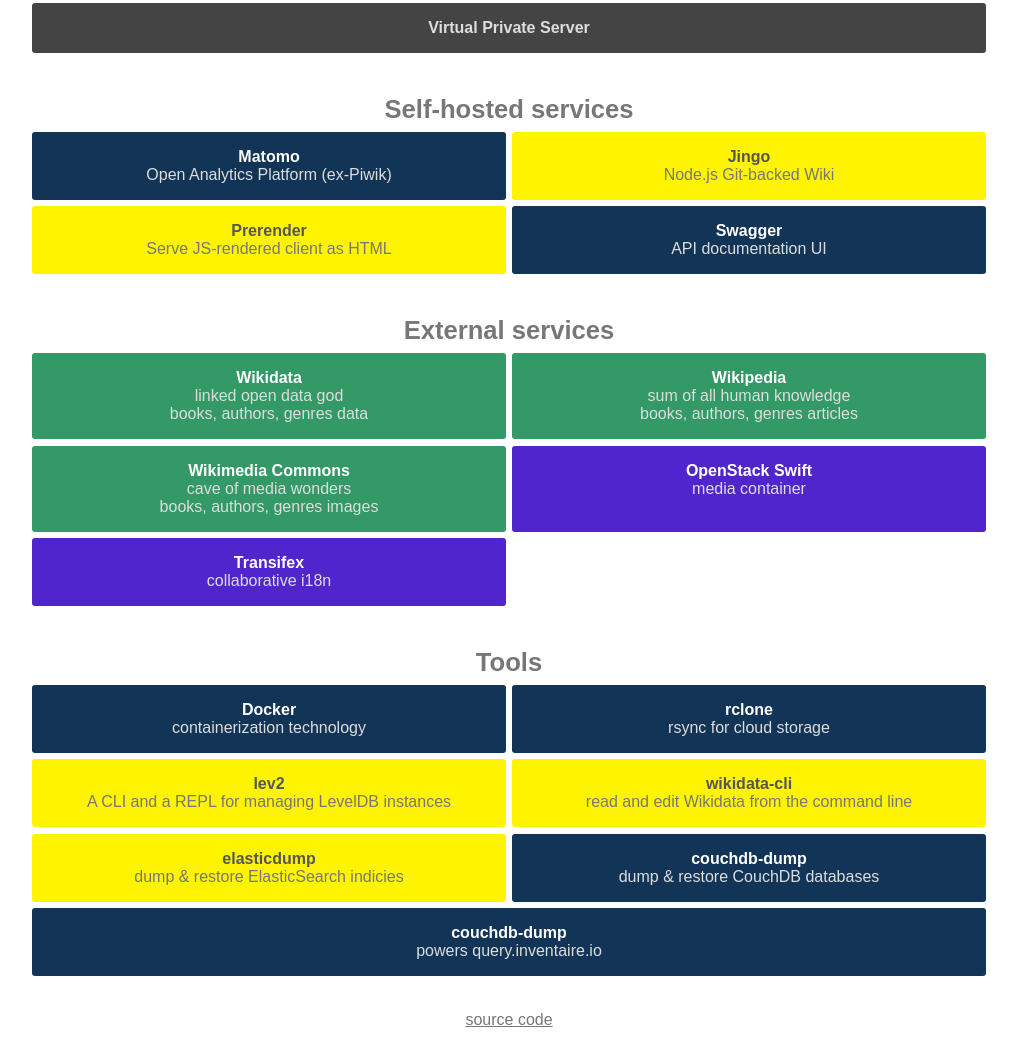
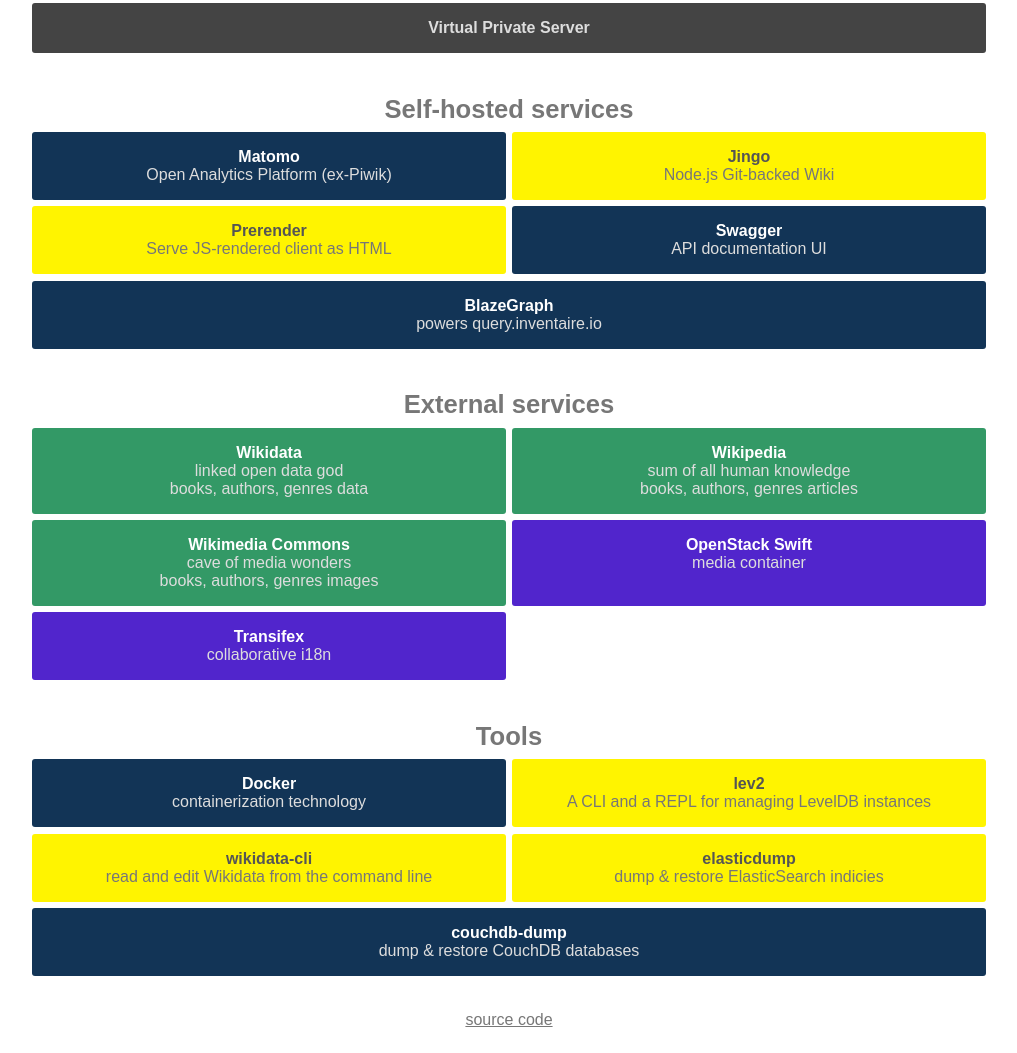
Before and after one commit to inventaire/stack, a website: page stack.html in a window 1280 px wide. Shown: the part 1271-2324 px from the top of the page, without its empty margins (131-1148 px from the left). Drawn offline with nearby package versions, Linux system fonts and the light colour scheme; files that its build step writes are made by us from their sources.

Commit message:
stack: update

```diff
--- a/stack.html
+++ b/stack.html
@@ -134,8 +134,8 @@
           </a>
         </div>
         <div id="main-server" class="flex-3 push-down">
-          <a href="https://github.com/inventaire/inventaire" class="box coffee flex-1">
-            <span class="name">inventaire JSON API</span>
+          <a href="https://github.com/inventaire/inventaire" class="box js flex-1">
+            <span class="name">inventaire JSON API server</span>
             <span class="legend">git repo: inventaire/inventaire</span>
           </a>
           <div class="row wrap">
@@ -210,6 +210,10 @@
           <span class="name">Swagger</span>
           <span class="legend">API documentation UI</span>
         </a>
+        <a href="https://github.com/blazegraph/database" class="box">
+          <span class="name">BlazeGraph</span>
+          <span class="legend">powers query.inventaire.io</span>
+        </a>
       </div>
     </section>
 
@@ -254,10 +258,6 @@
           <span class="name">Docker</span>
           <span class="legend">containerization technology</span>
         </a>
-        <a href="https://rclone.org/" class="box tool">
-          <span class="name">rclone</span>
-          <span class="legend">rsync for cloud storage</span>
-        </a>
         <a href="https://github.com/maxlath/lev2" class="box tool js">
           <span class="name">lev2</span>
           <span class="legend">A CLI and a REPL for managing LevelDB instances</span>
@@ -274,10 +274,6 @@
           <span class="name">couchdb-dump</span>
           <span class="legend">dump & restore CouchDB databases</span>
         </a>
-        <a href="https://github.com/blazegraph/database" class="box tool">
-          <span class="name">couchdb-dump</span>
-          <span class="legend">powers query.inventaire.io</span>
-        </a>
       </div>
     </section>
 
```
